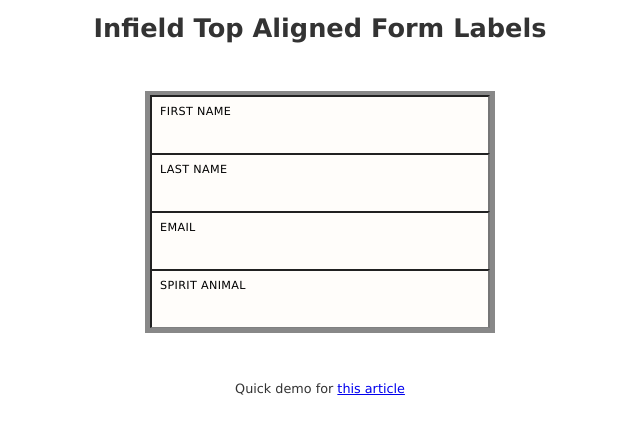
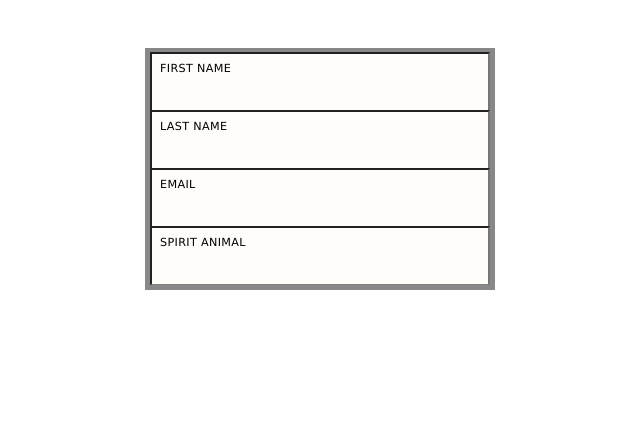
Before and after one commit to charlotteasencio/angularhiddenlables, an Angular app: page / in a window 1280 px wide. Shown: the top 434 px of the page, without its empty margins (320-960 px from the left). Built offline with nearby package versions, Linux system fonts and the light colour scheme.

Commit message:
move code out of signupformcomponent and into app componenet. Need to add methods to hide label and change size

```diff
--- a/src/app/app.component.css
+++ b/src/app/app.component.css
@@ -0,0 +1,97 @@
+body {
+	color  : #888888;
+	background: #fffdfa;
+	font-family: "Lucida Grande", "Trebuchet MS", sans-serif;
+}
+
+form, div, input, label, .mainDiv {
+    box-sizing: border-box;
+    display: block;
+}
+
+.mainDiv {
+    background-color: #fffdfa;
+    border: 5px solid #888888;
+    list-style-type: none;
+    margin: 3em auto;
+    padding: 0;
+    width: 350px;
+}
+
+.secondaryDiv {
+    border-bottom: 1px solid lighten(#888888, 25);
+    margin-top: -1px;
+    position: relative;
+}
+
+label, input {
+    transition: color 0.4s ease, background-color 0.1s ease-in-out;
+}
+
+label {
+    /* labels are after the input in the HTML...*/
+    color: lighten(#888888, 15);
+    font-family: "Lucida Grande", "Trebuchet MS", sans-serif;
+    font-size: 70%;
+    letter-spacing: 0.03em;
+    text-transform: uppercase;
+
+    /* ... move it up top ... */
+    position: absolute;
+    top: 10px;
+    left: 10px;
+
+    /*... so that we can use a sibling selector.*/
+}
+
+.my-class-hidden input {
+    padding: 20px 5px 5px 5px
+}
+
+.my-class-hidden label {
+    display: none;
+}
+
+.secondaryDiv input.filled ~ label,{
+    font-size: 0.6em;
+    font-weight: 600;
+    position: absolute;
+}
+
+.secondaryDiv input:focus ~ label {
+    color: #0074D9
+}
+
+input {
+    background-color: transparent;
+    color: darken(rgb(136, 136, 136), 15);
+    font-size: 18px;
+    margin: 9px 0 7px 0;
+    margin: 0;
+    padding: 30px 5px 5px 5px;
+    outline: none;
+    width: 100%;
+    border-bottom: 1px solid gray;
+}
+
+/*input:focus {
+    color: black;
+    background-color: rgba(179, 182, 194, 0.123);
+    box-shadow: 0px 3px 4px -2px rgba(0,0,115,0.25) inset;
+    font-weight: bold;
+    letter-spacing: -0.01em;
+}*/
+
+.active {
+    background-color: hotpink;
+}
+
+
+/*p {
+    font-family: Lato;
+  }
+
+  .active {
+    border: 2px solid red;
+    background-color: greenyellow;
+  }*/
--- a/src/app/app.component.html
+++ b/src/app/app.component.html
@@ -1 +1,18 @@
-<app-signup-form> </app-signup-form>
+<div class="mainDiv">
+    <div class="secondaryDiv">
+        <input placeholder="" />
+        <label for="name">First Name</label>
+    </div>
+    <div class="secondaryDiv">
+        <input placeholder="" />
+        <label for="lastname">Last Name</label>
+    </div>
+    <div class="secondaryDiv">
+        <input placeholder="" />
+        <label for="email">Email</label>
+    </div>
+    <div class="secondaryDiv">
+        <input placeholder="" />
+        <label for="spiritanimal">Spirit Animal</label>
+    </div>
+</div>
--- a/src/app/app.component.ts
+++ b/src/app/app.component.ts
@@ -1,10 +1,33 @@
-import { Component } from '@angular/core';
+import { AfterViewInit, Component, ElementRef } from '@angular/core';
 
 @Component({
   selector: 'app-root',
   templateUrl: './app.component.html',
   styleUrls: ['./app.component.css']
 })
-export class AppComponent {
-  title = 'hiddenlabels';
+export class AppComponent implements AfterViewInit {
+  name = 'Angular focus / blur Events';
+
+  constructor(private el: ElementRef) {
+  }
+
+  ngAfterViewInit() {
+       // document.getElementsByTagName('input') : to gell all Docuement imputs
+       const inputList = [].slice.call((<HTMLElement>this.el.nativeElement).getElementsByTagName('input'));
+        inputList.forEach((input: HTMLElement) => {
+            input.addEventListener('focus', () => {
+                let inputClass = input.className;
+                input.classList.toggle('active');
+            });
+            input.addEventListener('blur', () => {
+                input.classList.toggle('active');
+            });
+        });
+    }
+
+  private toogleClass(input : HTMLElement){
+    let inputClass = input.classList.toggle('active');
+
+
+  }
 }
--- a/src/app/signup-form/signup-form.component.css
+++ b/src/app/signup-form/signup-form.component.css
@@ -1,4 +1,4 @@
-*, *:before, *:after {
+/**, *:before, *:after {
     -moz-box-sizing: border-box;
     -webkit-box-sizing: border-box;
     box-sizing: border-box;
@@ -10,10 +10,10 @@ body {
 	font-family: "Lucida Grande", "Trebuchet MS", sans-serif;
 	}
 
-	form, ul, li, input, label {
+form, ul, li, input, label {
 		box-sizing: border-box;
 		display: block;
-	}
+}
 
 	ul {
 		background-color: #fffdfa;
@@ -35,19 +35,17 @@ body {
 	}
 
 	label {
-		/* labels are after the input in the HTML...*/
 		color: lighten(#888888, 15);
 		font-family: "Lucida Grande", "Trebuchet MS", sans-serif;
 		font-size: 70%;
 		letter-spacing: 0.03em;
 		text-transform: uppercase;
 
-		/* ... move it up top ... */
+		//move to top
 		position: absolute;
 		top: 10px;
 		left: 10px;
 
-		/*... so that we can use a sibling selector.*/
 	}
 
 	.my-class-hidden input {
@@ -57,10 +55,6 @@ body {
 	.my-class-hidden label {
 		display: none;
 	}
-
-	/*.my-class {
-		background: fuchsia
-	}*/
 
 	.my-class label {
 		display: none;
@@ -110,27 +104,4 @@ body {
 		box-shadow: 0px 3px 4px -2px rgba(0,0,115,0.25) inset;
 		font-weight: bold;
 		letter-spacing: -0.01em;
-	}
-
-	/* codepen wrapper */
-	html {
-		min-height: 100%;
-	}
-	body {
-		background-color: #ddd;
-		background-image: linear-gradient(to bottom, #f3f3f3 50%  , #acacac 90%);
-		color:#888888;
-		font-family: Helvetica, Arial, sans-serif;
-		font-size: 16px;
-		padding: 20px;
-	}
-	h1, p {
-		color: #333;
-		font-family: "Lucida Grande", "Trebuchet MS", sans-serif;
-		font-size: 1.6em;
-		margin: 0.5em 0 1em 0;
-		text-align: center;
-	}
-	p {
-		font-size: 80%;
-	}
+	}*/
--- a/src/app/signup-form/signup-form.component.html
+++ b/src/app/signup-form/signup-form.component.html
@@ -1,25 +1,25 @@
-<h1>Infield Top Aligned Form Labels</h1>
+<!--<h1>Infield Top Aligned Form Labels</h1>
 
 
 <form>
 	<ul>
-        <li [ngClass]="{'my-class-hidden':id === 1 }" (focusin)="addClass(id=1)" [ngClass]="{'my-class-show':id === 2 }" (focusout)="addClass(id=2)" >
-            <input type="text"/>
+        <li [class.my-class]="isLabelVisible">
+            <input (focus)="isLabelVisible = !isLabelVisible" (blur)="isLabelVisible = !isLabelVisible" type="text"/>
             <label for="name">First Name</label>
         </li>
-		<li [ngClass]="{'my-class-hidden':id === 1 }" (focusin)="addClass(id=1)" [ngClass]="{'my-class-show':id === 2 }" (focusout)="addClass(id=2)" >
-			<input type="text" />
+		<li [class.my-class]="isLabelVisible">
+			<input (focus)="isLabelVisible = !isLabelVisible" (blur)="isLabelVisible = !isLabelVisible" type="text" />
 			<label for="lastname">Last Name</label>
 		</li>
-        <li [ngClass]="{'my-class-hidden':id === 1 }" (focusin)="addClass(id=1)" [ngClass]="{'my-class-show':id === 2 }" (focusout)="addClass(id=2)" >
-			<input type="text" />
+		<li [class.my-class]="isLabelVisible">
+			<input (focus)="isLabelVisible = !isLabelVisible" (blur)="isLabelVisible = !isLabelVisible" type="text" />
 			<label for="email">Email</label>
 		</li>
-        <li [ngClass]="{'my-class-hidden':id === 1 }" (focusin)="addClass(id=1)" [ngClass]="{'my-class-show':id === 2 }" (focusout)="addClass(id=2)" >
-			<input type="text" />
+		<li [class.my-class]="isLabelVisible">
+			<input (focus)="isLabelVisible = !isLabelVisible" (blur)="isLabelVisible = !isLabelVisible" type="text" />
 			<label for="spiritanimal">Spirit Animal</label>
 		</li>
 	</ul>
 </form>
 
-<p>Quick demo for <a href="http://uxmovement.com/forms/why-infield-top-aligned-form-labels-are-quickest-to-scan">this article</a></p>
+<p>Quick demo for <a href="http://uxmovement.com/forms/why-infield-top-aligned-form-labels-are-quickest-to-scan">this article</a></p>-->
--- a/src/app/signup-form/signup-form.component.ts
+++ b/src/app/signup-form/signup-form.component.ts
@@ -1,4 +1,4 @@
-import { Component} from '@angular/core';
+import { Component } from '@angular/core';
 
 @Component({
   selector: 'app-signup-form',
@@ -13,12 +13,12 @@ export class SignupFormComponent  {
 
   }
 
-  /*myMethod() {
+  myMethod() {
     console.log("focused")
   }
 
   myOtherMethod() {
     console.log("unfocused")
-  }*/
+  }
 
 }
```
